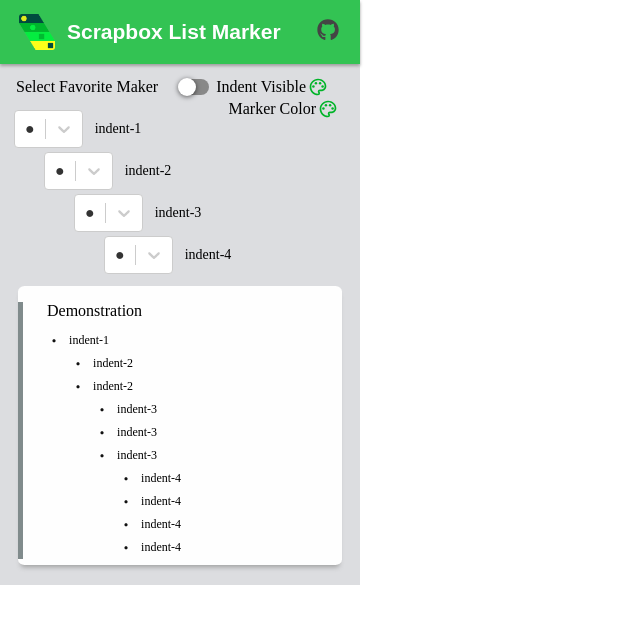
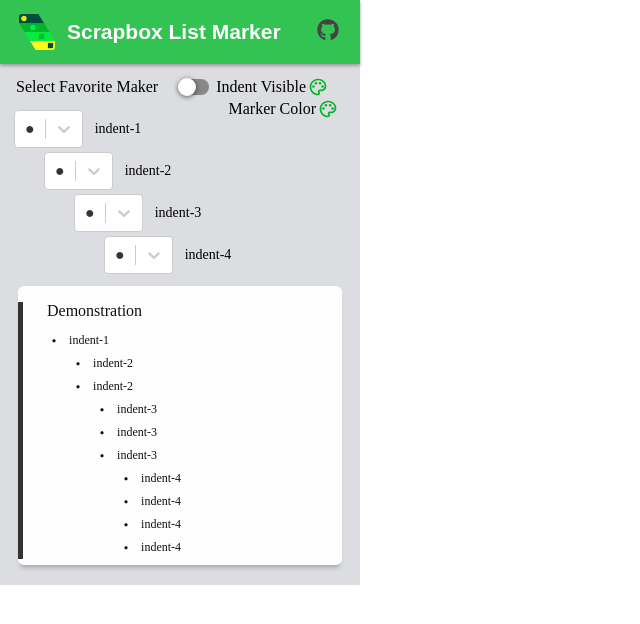
Before and after one commit to penicillin0/scrapbox-list-marker, a React (Create React App) app: page / in a window 1280 px wide. Shown: the top 624 px of the page, without its empty margins (0-640 px from the left). Built offline with nearby package versions, Linux system fonts and the light colour scheme.

Commit message:
auto change demo colors

```diff
--- a/package.json
+++ b/package.json
@@ -31,6 +31,7 @@
     "@emotion/styled": "^11.6.0",
     "@mui/material": "^5.2.3",
     "@mui/styled-engine-sc": "^5.1.0",
+    "color": "^4.1.0",
     "react": "^17.0.2",
     "react-color": "^2.19.3",
     "react-dom": "^17.0.2",
@@ -47,6 +48,7 @@
     "@testing-library/react": "^11.1.0",
     "@testing-library/user-event": "^12.1.10",
     "@types/chrome": "^0.0.163",
+    "@types/color": "^3.0.2",
     "@types/jest": "^26.0.15",
     "@types/node": "^12.0.0",
     "@types/react": "^17.0.0",
--- a/src/components/Demonstration.tsx
+++ b/src/components/Demonstration.tsx
@@ -1,3 +1,4 @@
+import Color from 'color';
 import React from 'react';
 import styled from 'styled-components';
 import { IndentOptionsType } from '../utils/types';
@@ -10,9 +11,14 @@
 };
 
 export const Demonstration: React.FC<Props> = (props) => {
+  const markerIsDark = Color(props.markerColor).isDark();
+
   return (
-    <MainContainer>
-      <Main>
+    <MainContainer
+      bgColor={markerIsDark ? '#fefefe' : '#444444'}
+      textColor={markerIsDark ? '#111111' : '#fefefe'}
+    >
+      <Main borderColor={markerIsDark ? '#333333' : '#aaaaaa'}>
         <Title>Demonstration</Title>
         <IndentContainer>
           {props.indentOptions.map((indentOption) => {
@@ -49,17 +55,18 @@
   );
 };
 
-const MainContainer = styled.div`
+const MainContainer = styled.div<{ bgColor: string; textColor: string }>`
   margin: 12px 14px;
   padding: 6px 0px;
-  background-color: #fefefe;
   border-radius: 2%;
   box-shadow: 0px 5px 5px -3px #9e9e9e;
+  background-color: ${(props) => props.bgColor};
+  color: ${(props) => props.textColor};
 `;
 
-const Main = styled.div`
+const Main = styled.div<{ borderColor: string }>`
   padding: 0px 12px;
-  border-left: 5px solid #808b8c;
+  border-left: 5px solid ${(props) => props.borderColor};
   box-sizing: border-box;
 `;
 
```
Also changed, not shown: 1 other file (tests, documents, lock files or other folders).
